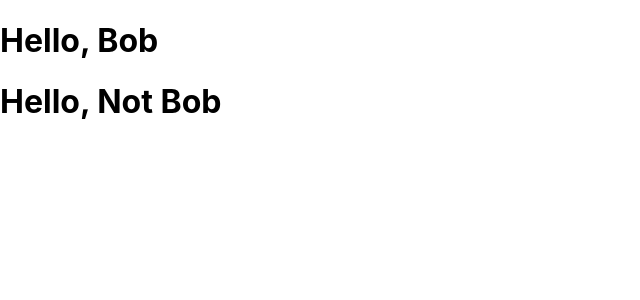
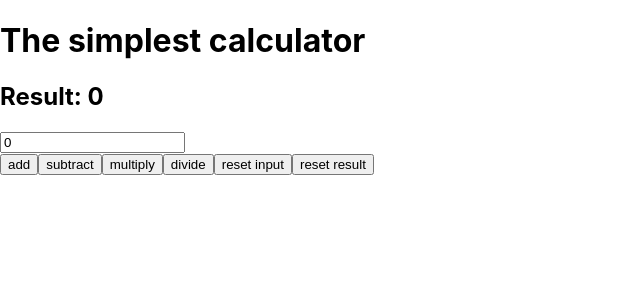
Before and after one commit to Berezovikov-A/react-basics-assessment, a React (Create React App) app: page / in a window 1280 px wide. Shown: the top 300 px of the page, without its empty margins (0-640 px from the left). Built offline with nearby package versions, Linux system fonts and the light colour scheme.

Commit message:
initial commit the functioning calculator

```diff
--- a/package.json
+++ b/package.json
@@ -8,6 +8,8 @@
     "@testing-library/user-event": "^13.5.0",
     "react": "^18.2.0",
     "react-dom": "^18.2.0",
+    "react-player": "^2.11.0",
+    "react-router-dom": "^6.4.5",
     "react-scripts": "5.0.1",
     "web-vitals": "^2.1.4"
   },
--- a/src/App.css
+++ b/src/App.css
@@ -1,5 +1,5 @@
 .App {
-  text-align: center;
+  text-align: left;
 }
 
 .App-logo {
@@ -36,3 +36,19 @@
     transform: rotate(360deg);
   }
 }
+
+.nav-menu {
+  background-color: blueviolet;
+  padding: 10px;
+}
+
+.nav-item {
+  display: flexbox;
+  align-content: center;
+  padding: 10px;
+  margin: 10px;
+  text-decoration: none;
+  font-family: 'Times New Roman', Times, serif;
+  font-size: xx-large;
+  color: white;
+}
--- a/src/App.js
+++ /dev/null
@@ -1,35 +0,0 @@
-// import logo from './logo.svg';
-import Heading from './Heading'
-import './App.css';
-
-function App() {
-  return (
-    <div>
-      <Heading firstName="Bob"/>
-      <Heading firstName="Not Bob"/>
-    </div>
-  );
-}
-
-// function App() {
-//   return (
-//     <div className="App">
-//       <header className="App-header">
-//         <img src={logo} className="App-logo" alt="logo" />
-//         <p>
-//           Edit <code>src/App.js</code> and save to reload.
-//         </p>
-//         <a
-//           className="App-link"
-//           href="https://reactjs.org"
-//           target="_blank"
-//           rel="noopener noreferrer"
-//         >
-//           Learn React
-//         </a>
-//       </header>
-//     </div>
-//   );
-// }
-
-export default App;
--- /dev/null
+++ b/src/App.jsx
@@ -0,0 +1,83 @@
+// import logo from './logo.svg';
+import "./App.css";
+import React from "react";
+
+
+function App() {
+
+  const [input, setInput] = React.useState(0);
+
+  const reducer = (result, action) => {
+    switch (action.type) {
+      case 'add':
+        return Number(result) + Number(input);
+      case 'subtract':
+        return Number(result) - Number(input);
+      case 'multiply':
+        return Number(result) * Number(input);
+      case 'divide':
+        return Number(result) / Number(input);
+      case 'input':
+        setInput(0);
+        return result;
+      case 'result':
+        return 0;
+      default:
+        return result;
+    };
+  };
+
+  const [result, dispath] = React.useReducer(reducer, 0)
+
+  const handleChange = e => {
+    setInput(e.target.value);
+  };
+
+
+  return (
+    <>
+      <div>
+        <h1>The simplest calculator</h1>
+        <h2>Result: {result}</h2>
+        <input
+          type="text"
+          value={input}
+          onChange={handleChange} />
+      </div>
+      <div>
+        <button onClick={() => dispath({type: 'add'})}>add</button>
+        <button onClick={() => dispath({type: 'subtract'})}>subtract</button>
+        <button onClick={() => dispath({type: 'multiply'})}>multiply</button>
+        <button onClick={() => dispath({type: 'divide'})}>divide</button>
+        <button onClick={() => dispath({type: 'input'})}>reset input</button>
+        <button onClick={() => dispath({type: 'result'})}>reset result</button>
+      </div>
+    </>
+  );
+
+};
+
+export default App;
+
+// function App() {
+//   return (
+//     <div className="App">
+//       <header className="App-header">
+//         <img src={logo} className="App-logo" alt="logo" />
+//         <p>
+//           Edit <code>src/App.js</code> and save to reload.
+//         </p>
+//         <a
+//           className="App-link"
+//           href="https://reactjs.org"
+//           target="_blank"
+//           rel="noopener noreferrer"
+//         >
+//           Learn React
+//         </a>
+//       </header>
+//     </div>
+//   );
+// }
+
+// export default App;
--- a/src/Heading.js
+++ /dev/null
@@ -1,3 +0,0 @@
-export default function Heading(props) {
-    return <h1>Hello, {props.firstName}</h1>;
-  };
--- a/src/index.js
+++ b/src/index.js
@@ -3,11 +3,14 @@ import ReactDOM from 'react-dom/client';
 import './index.css';
 import App from './App';
 import reportWebVitals from './reportWebVitals';
+import { BrowserRouter } from 'react-router-dom';
 
 const root = ReactDOM.createRoot(document.getElementById('root'));
 root.render(
   <React.StrictMode>
-    <App />
+    <BrowserRouter>
+     <App />
+    </BrowserRouter>
   </React.StrictMode>
 );
 
```
Also changed, not shown: src/Input.jsx (added, +7 -0 lines), src/Result.jsx (added, +7 -0 lines), 2 other files (tests, documents, lock files or other folders).
